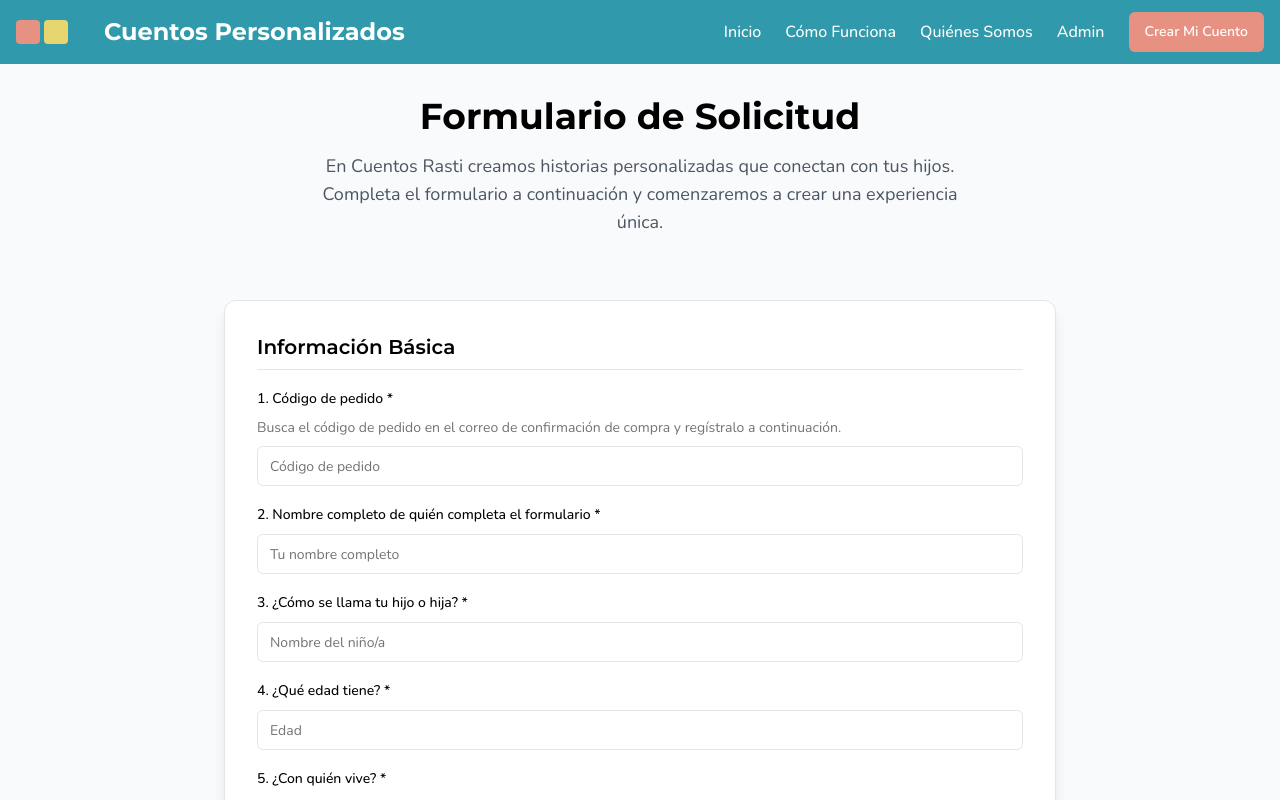
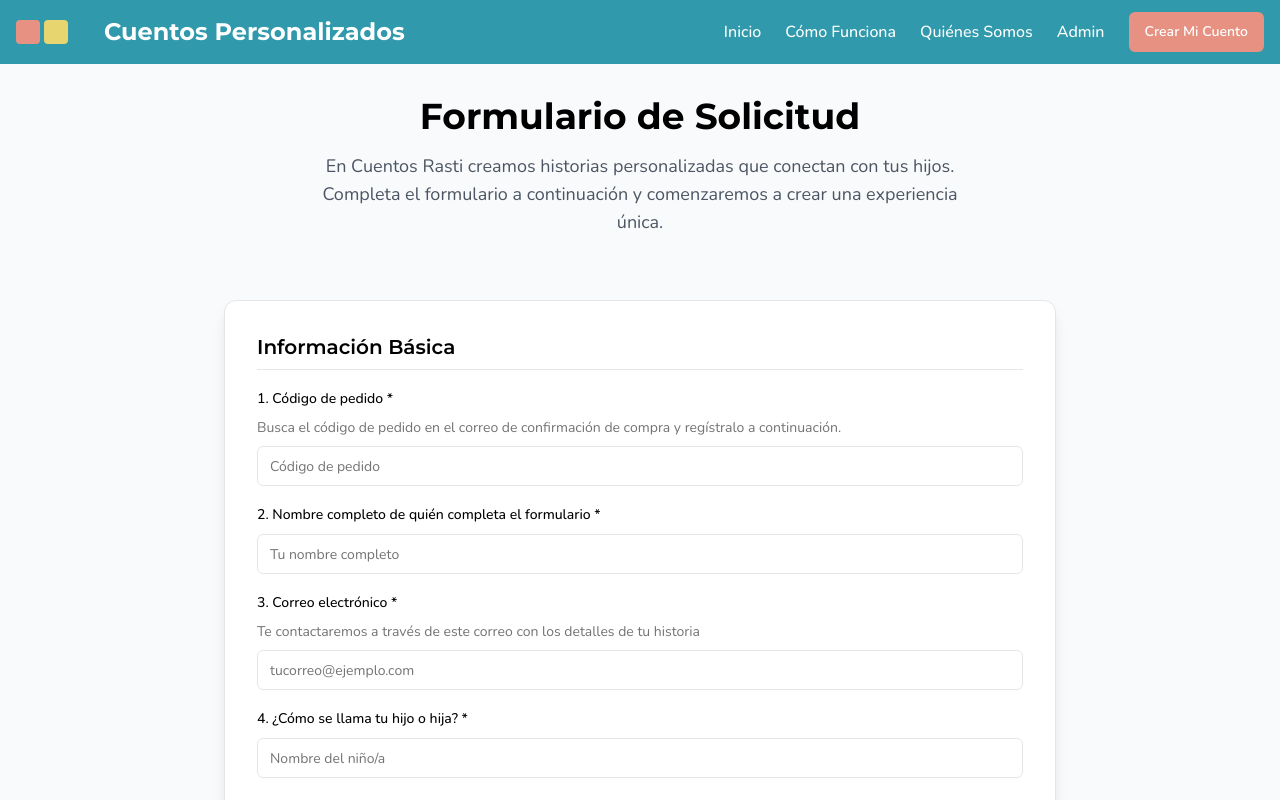
Before and after one commit to Slavia27/cuento-trama-flow, a React (Vite) app: page /formulario in a window 1280 px wide. Shown: the top 800 px of the page. Built offline with nearby package versions, Linux system fonts and the light colour scheme.

Commit message:
Fix: Improve submit button visibility and add email field
- Changed the submit button's color to improve visibility.
- Added an email field to the form.

```diff
--- a/src/components/RequestForm.tsx
+++ b/src/components/RequestForm.tsx
@@ -1,3 +1,4 @@
+
 import React, { useState } from 'react';
 import { useNavigate } from 'react-router-dom';
 import { useForm } from 'react-hook-form';
@@ -45,6 +46,7 @@ const formSchema = z.object({
   // Información básica
   codigoPedido: z.string().min(1, { message: 'El código de pedido es requerido.' }),
   nombreCompleto: z.string().min(1, { message: 'El nombre completo es requerido.' }),
+  correoElectronico: z.string().email({ message: 'Por favor ingresa un correo electrónico válido.' }),
   nombreHijo: z.string().min(1, { message: 'El nombre del hijo/a es requerido.' }),
   edadHijo: z.string().min(1, { message: 'La edad es requerida.' }),
   conQuienVive: z.string().min(1, { message: 'Este campo es requerido.' }),
@@ -99,6 +101,7 @@ const RequestForm = () => {
     defaultValues: {
       codigoPedido: '',
       nombreCompleto: '',
+      correoElectronico: '',
       nombreHijo: '',
       edadHijo: '',
       conQuienVive: '',
@@ -139,7 +142,7 @@ const RequestForm = () => {
       const storyRequest = {
         id: `req-${Date.now()}`,
         name: data.nombreCompleto,
-        email: "cliente@example.com", // Podríamos agregar campo de email al formulario
+        email: data.correoElectronico,
         childName: data.nombreHijo,
         childAge: data.edadHijo,
         storyTheme: data.situacionTrabajo,
@@ -215,10 +218,27 @@ const RequestForm = () => {
 
               <FormField
                 control={form.control}
+                name="correoElectronico"
+                render={({ field }) => (
+                  <FormItem>
+                    <FormLabel>3. Correo electrónico *</FormLabel>
+                    <FormDescription>
+                      Te contactaremos a través de este correo con los detalles de tu historia
+                    </FormDescription>
+                    <FormControl>
+                      <Input type="email" placeholder="tucorreo@ejemplo.com" {...field} />
+                    </FormControl>
+                    <FormMessage />
+                  </FormItem>
+                )}
+              />
+
+              <FormField
+                control={form.control}
                 name="nombreHijo"
                 render={({ field }) => (
                   <FormItem>
-                    <FormLabel>3. ¿Cómo se llama tu hijo o hija? *</FormLabel>
+                    <FormLabel>4. ¿Cómo se llama tu hijo o hija? *</FormLabel>
                     <FormControl>
                       <Input placeholder="Nombre del niño/a" {...field} />
                     </FormControl>
@@ -232,7 +252,7 @@ const RequestForm = () => {
                 name="edadHijo"
                 render={({ field }) => (
                   <FormItem>
-                    <FormLabel>4. ¿Qué edad tiene? *</FormLabel>
+                    <FormLabel>5. ¿Qué edad tiene? *</FormLabel>
                     <FormControl>
                       <Input placeholder="Edad" {...field} />
                     </FormControl>
@@ -246,7 +266,7 @@ const RequestForm = () => {
                 name="conQuienVive"
                 render={({ field }) => (
                   <FormItem>
-                    <FormLabel>5. ¿Con quién vive? *</FormLabel>
+                    <FormLabel>6. ¿Con quién vive? *</FormLabel>
                     <FormDescription>
                       Ambos padres, un padre/madre, otros personas significativas
                     </FormDescription>
@@ -263,7 +283,7 @@ const RequestForm = () => {
                 name="personalidadHijo"
                 render={({ field }) => (
                   <FormItem>
-                    <FormLabel>6. ¿Cómo describirías brevemente la personalidad de tu hijo? *</FormLabel>
+                    <FormLabel>7. ¿Cómo describirías brevemente la personalidad de tu hijo? *</FormLabel>
                     <FormDescription>
                       Esta pregunta proporciona contexto valioso para la caracterización de personajes con los que el niño pueda identificarse
                     </FormDescription>
@@ -657,7 +677,7 @@ const RequestForm = () => {
             <div className="mt-8">
               <Button
                 type="submit"
-                className="w-full bg-story-blue hover:bg-story-blue/80 text-white text-lg py-6 font-semibold"
+                className="w-full bg-rasti-blue hover:bg-rasti-blue/90 text-white text-lg py-6 font-semibold rounded-md shadow-md"
                 disabled={isSubmitting}
               >
                 {isSubmitting ? 'Enviando...' : 'Enviar Formulario'}
```
